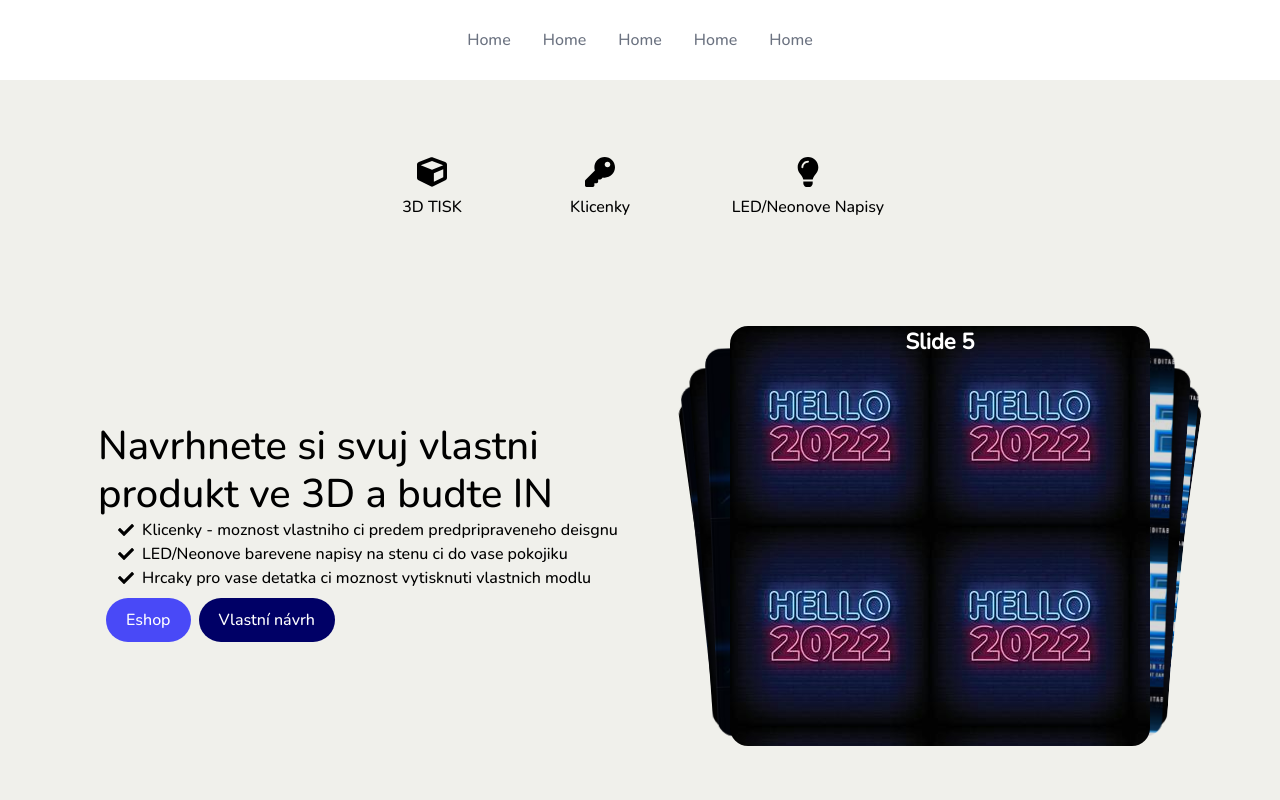
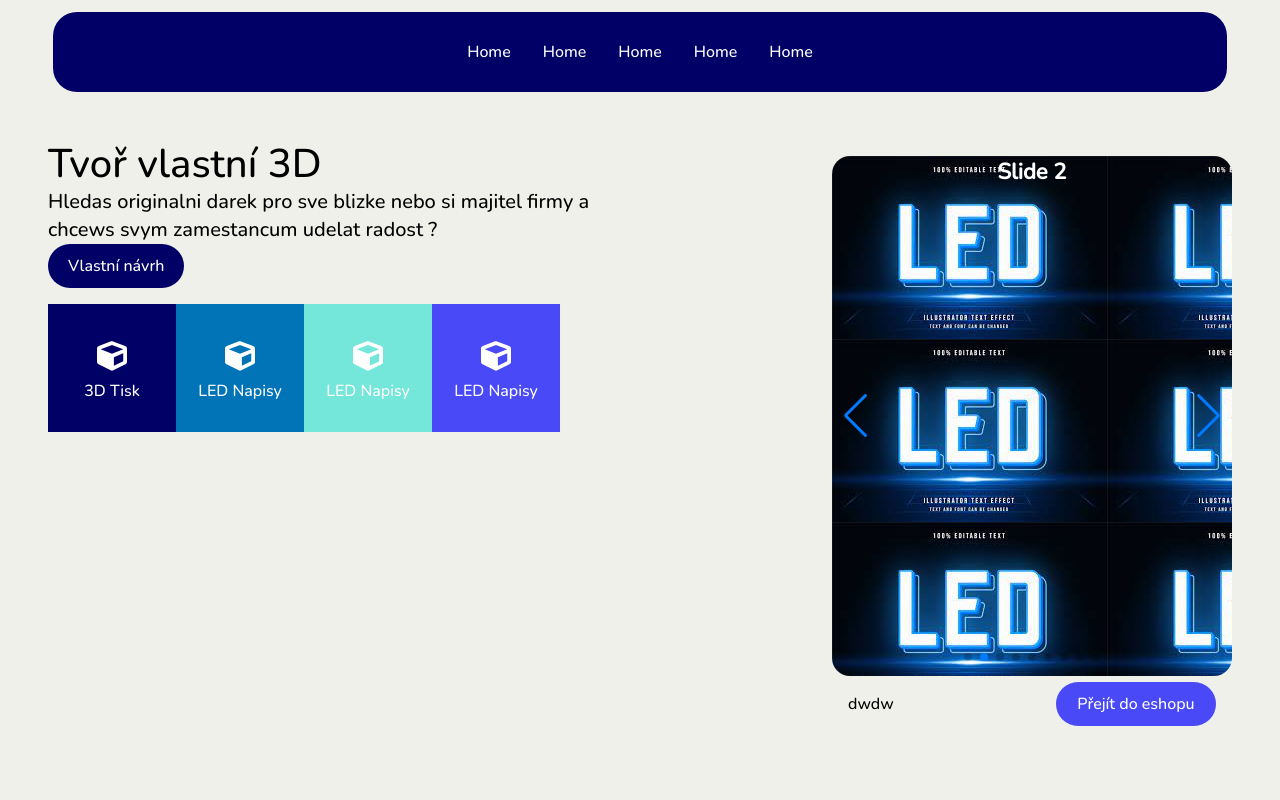
Before and after one commit to wojnys/eshop_3d_priting, a Next.js app: page / in a window 1280 px wide. Shown: the top 800 px of the page. Built offline with nearby package versions, Linux system fonts and the light colour scheme.

Commit message:
changed into page

```diff
--- /dev/null
+++ b/app/eshop/page.tsx
@@ -0,0 +1,11 @@
+import React from 'react';
+
+
+function Page() {
+    return (
+        <div>
+        </div>
+    );
+}
+
+export default Page;
--- a/app/page.tsx
+++ b/app/page.tsx
@@ -4,6 +4,7 @@ import Image from "next/image";
 import Introduction from "@components/Introduction/Introduction";
 import OfferProducts from "@components/Offers/OfferProducts";
 import FavouriteProducts from "@components/FavouriteProducts/FavouriteProducts";
+import Configurator from "@components/Configurator/Configurator";
 
 
 function Home() {
@@ -12,6 +13,7 @@ function Home() {
             <Introduction />
             <OfferProducts />
             <FavouriteProducts />
+            <Configurator />
         </>
     );
 }
--- /dev/null
+++ b/components/Configurator/Configurator.tsx
@@ -0,0 +1,12 @@
+import React from 'react';
+import './Configurator.css';
+
+function Configurator() {
+    return (
+        <section className={"section-container-secondary configurator-page"}>
+            <h1 className={"page-title"}>Vlastní návrh</h1>
+        </section>
+    );
+}
+
+export default Configurator;
--- a/components/Introduction/Introduction.css
+++ b/components/Introduction/Introduction.css
@@ -1,14 +1,3 @@
-.image-part {
-    width: 500px;
-}
-.text-part{
-    width: 600px;
-    text-align: left;
-}
-
-.img-settings{
-    width: 30%;
-}
 /*w-full flex items-center justify-center lg:flex-row sm:flex-col sm:bg-fuchsia-400 sm:flex-col-reverse'*/
 .introduction-container {
     display: flex;
@@ -19,6 +8,7 @@
     flex-wrap: wrap;
 }
 
+
 @media screen and (max-width: 900px) {
     .introduction-container .btn-primary, .introduction-container .btn-secondary {
         font-size: 14px;
@@ -26,10 +16,3 @@
         width: 140px;
     }
 }
-
-@media screen and (max-width: 700px) {
-    .section-container .introduction-pag{
-       height: 110vh;
-        background-color: red;
-    }
-}
--- a/components/Introduction/Introduction.tsx
+++ b/components/Introduction/Introduction.tsx
@@ -1,64 +1,78 @@
 'use client';
-import React from 'react';
+import React, {useRef, useState} from 'react';
+// Import Swiper React components
+import {Swiper, SwiperSlide} from 'swiper/react';
 import './Introduction.css';
 import '@styles/swiper.css';
-import {Swiper, SwiperSlide} from 'swiper/react';
 
 // Import Swiper styles
 import 'swiper/css';
 import 'swiper/css/effect-cards';
 
+// Import Swiper styles
+import 'swiper/css';
+import 'swiper/css/pagination';
+import 'swiper/css/navigation';
+import {Autoplay, Pagination, Navigation} from 'swiper/modules';
+
 
 // import required modules
 import {EffectCards} from 'swiper/modules';
-import {FaCheck, FaCube, FaKey, FaKeybase, FaLightbulb} from "@node_modules/react-icons/fa";
+import {FaCube, FaKey, FaLightbulb} from "@node_modules/react-icons/fa";
 
 
 function Introduction() {
     return (
-        <section className={"section-container introduction-page flex-col h-screen"}>
-            <div className={"flex justify-center mt-4 w-full flex-wrap"}>
-                <div className={"w-32 md:-w52 h-20 text-center flex justify-center flex-col items-center"}>
-                    <div className={'p-2'}><FaCube size={"30"}/></div>
-                    <h4>3D TISK</h4>
+        <section
+            className={"section-container-no-flex items-center w-full introduction-page md:h-screen flex-col flex md:flex-row md:justify-evenly md:items-start"}>
+            <div className={"text-part flex flex-col flex-wrap"}>
+                <div className={"md:w-3/4"}>
+                    <h1 className={"text-blg md:text-lg lg:text-xl"}>
+                        Tvoř vlastní 3D
+                    </h1>
+                    <p className={"text-sm md:text-base" }>Hledas originalni darek pro sve blizke nebo si majitel firmy a chcews svym zamestancum udelat radost ? </p>
                 </div>
-                <div className={"w-32 md:w-52 h-20 text-center flex justify-center flex-col items-center"}>
-                    <div className={'p-2'}><FaKey size={"30"}/></div>
-                    <h4>Klicenky</h4>
+                <div className={"flex flex-row"}>
+                    <button className={"btn btn-secondary w-100 "}>Vlastní návrh</button>
                 </div>
-                <div className={"w-32 md:w-52 h-20 text-center flex justify-center flex-col items-center"}>
-                    <div className={'p-2'}><FaLightbulb size={"30"}/></div>
-                    <h4>LED/Neonove Napisy</h4>
+                <div className={"flex justify-center mt-4 w-full flex-wrap md:justify-start"}>
+                    <div
+                        className={"w-32 md:w-32 h-32 text-center flex justify-center flex-col items-center bg-secondary"}>
+                        <div className={'p-2'}><FaCube size={"30"} color={"white"}/></div>
+                        <h4 className={"text-white"}>3D Tisk</h4>
+                    </div>
+                    <div
+                        className={"w-32 md:w-32 h-32 text-center flex justify-center flex-col items-center bg-thirdly"}>
+                        <div className={'p-2'}><FaCube size={"30"} color={"white"}/></div>
+                        <h4 className={"text-white"}>LED Napisy</h4>
+                    </div>
+                    <div
+                        className={"w-32 md:w-32 h-32 text-center flex justify-center flex-col items-center bg-fourthly"}>
+                        <div className={'p-2'}><FaCube size={"30"} color={"white"}/></div>
+                        <h4 className={"text-white"}>LED Napisy</h4>
+                    </div>
+                    <div
+                        className={"w-32 md:w-32 h-32 text-center flex justify-center flex-col items-center bg-primary"}>
+                        <div className={'p-2'}><FaCube size={"30"} color={"white"}/></div>
+                        <h4 className={"text-white"}>LED Napisy</h4>
                     </div>
                 </div>
-            <div className={'introduction-container mt-4 flex justify-center w-full'}>
-                <div className={"text-part p-2"}>
-                    <h1 className={"text-blg text-left md:text-lg lg:text-xl"}>
-                        Navrhnete si svuj vlastni produkt ve 3D a budte IN
-                    </h1>
-                    <ul className={"pl-5"}>
-                        <li className={'flex flex-row items-center'}><FaCheck className={"mr-2"}/>Klicenky - moznost
-                            vlastniho ci predem predpripraveneho deisgnu
-                        </li>
-                        <li className={'flex flex-row items-center'}><FaCheck className={"mr-2"}/>LED/Neonove barevene
-                            napisy na stenu ci do vase pokojiku
-                        </li>
-                        <li className={'flex flex-row items-center'}><FaCheck className={"mr-2"}/>Hrcaky pro vase
-                            detatka ci moznost vytisknuti vlastnich modlu
-                        </li>
-                    </ul>
-                    <div>
-                        <button className={"btn btn-primary w-100 mt-2 m-2"}>Eshop</button>
-                        <button className={"btn btn-secondary w-100 mt-2"}>Vlastní návrh</button>
             </div>
-                </div>
-                <div className={"image-part"}>
-                    <Swiper
-                        effect={'cards'}
-                        grabCursor={true}
-                        modules={[EffectCards]}
+
+            <div className={"eshop-part pt-4"}>
+                <div className={"card flex justify-center flex-col items-center"}><Swiper
+                    spaceBetween={30}
+                    centeredSlides={true}
+                    autoplay={{
+                        delay: 2500,
+                        disableOnInteraction: false,
+                    }}
+                    pagination={{
+                        clickable: true,
+                    }}
+                    navigation={true}
+                    modules={[Autoplay, Pagination, Navigation]}
                     className="mySwiper"
-                        initialSlide={4}
                 >
                     <SwiperSlide>Slide 1</SwiperSlide>
                     <SwiperSlide>Slide 2</SwiperSlide>
@@ -69,9 +83,21 @@ function Introduction() {
                     <SwiperSlide>Slide 7</SwiperSlide>
                     <SwiperSlide>Slide 8</SwiperSlide>
                     <SwiperSlide>Slide 9</SwiperSlide>
+                    <div className="autoplay-progress" slot="container-end">
+                        <svg viewBox="0 0 48 48">
+                            <circle cx="24" cy="24" r="20"></circle>
+                        </svg>
+                    </div>
                 </Swiper>
+                    <div className={"w-full flex justify-between items-center"}>
+                        <div className={"flex flex-col p-4"}>
+                            <h3 className={"text-black"}>dwdw</h3>
+                        </div>
+                        <button className={"btn-primary w-40  mr-4"}>Přejít do eshopu</button>
                     </div>
                 </div>
+            </div>
+
         </section>
     );
 }
--- a/components/Navbar/Navbar.tsx
+++ b/components/Navbar/Navbar.tsx
@@ -42,12 +42,12 @@ const Navbar = () => {
     ];
 
     return (
-        <div className="flex justify-center items-center w-full h-20 px-4 text-white bg-white fixed nav z-50 relative">
+        <div className={`flex justify-center items-center w-11/12 m-auto mt-3 h-20 px-4 rounded-3xl text-white bg-secondary fixed nav z-50 ${!nav ? `relative` : `w-full`} `}>
             <ul className="hidden md:flex">
                 {links.map(({ id, link , name}) => (
                     <li
                         key={id}
-                        className="nav-links px-4 cursor-pointer capitalize font-medium text-gray-500"
+                        className="nav-links px-4 cursor-pointer capitalize font-medium text-white"
                     >
                         <Link href={link}>{name}</Link>
                     </li>
@@ -59,15 +59,15 @@ const Navbar = () => {
                 className="cursor-pointer pr-4 z-10 text-black-500 md:hidden"
                 style={{position:"absolute",right:"40px", top:"30px", color:"black"}}
             >
-                {nav ? <FaTimes size={30} /> : <FaBars size={30}/>}
+                {nav ? <FaTimes size={30} color={"white"} /> : <FaBars size={30} color={"white"}/>}
             </div>
 
             {nav && (
-                <ul className="flex flex-col justify-center items-center absolute top-0 left-0 w-full h-screen bg-gradient-to-b bg-white text-black">
+                <ul className="flex flex-col justify-center items-center absolute top-0 left-0 w-full h-screen mb-10 bg-gradient-to-b bg-secondary rounded-3xl text-black">
                     {links.map(({ id, link, name }) => (
                         <li
                             key={id}
-                            className="px-4 cursor-pointer capitalize py-6 text-2xl"
+                            className="px-4 cursor-pointer capitalize py-6 text-2xl text-white"
                         >
                             <Link onClick={() => setNav(!nav)} href={link}>
                                 {name}
--- a/styles/globals.css
+++ b/styles/globals.css
@@ -15,6 +15,7 @@
 }
 body {
     font-family: 'Nunito', sans-serif;
+    background-color: var(--background-color);
 }
 
 /* Section */
@@ -26,6 +27,14 @@ body {
     display: flex;
     justify-content: center;
     align-items: center;
+    flex: 1;
+    position: relative;
+}
+.section-container-no-flex {
+    padding: 3rem 3rem;
+    background-color: var(--background-color);
+    width: 100%;
+    color: black;
     flex: 1;
     position: relative;
 }
--- a/styles/swiper.css
+++ b/styles/swiper.css
@@ -1,6 +1,6 @@
 .swiper {
-    width: 420px;
-    height: 420px;
+    width: 400px;
+    height: 520px;
     text-align: center;
 }
 
@@ -59,14 +59,7 @@
 @media screen and (max-width: 900px) {
     .swiper {
         width: 300px;
-        height: 300px;
+        height: 400px;
         text-align: center;
     }
 }
-@media screen and (max-width: 600px) {
-    .swiper {
-        width: 200px;
-        height: 200px;
-        text-align: center;
-    }
-}
```
Also changed, not shown: components/Configurator/Configurator.css (added), public/assets/shape.png (added). Lines whose indentation alone changed are shown as unchanged.
